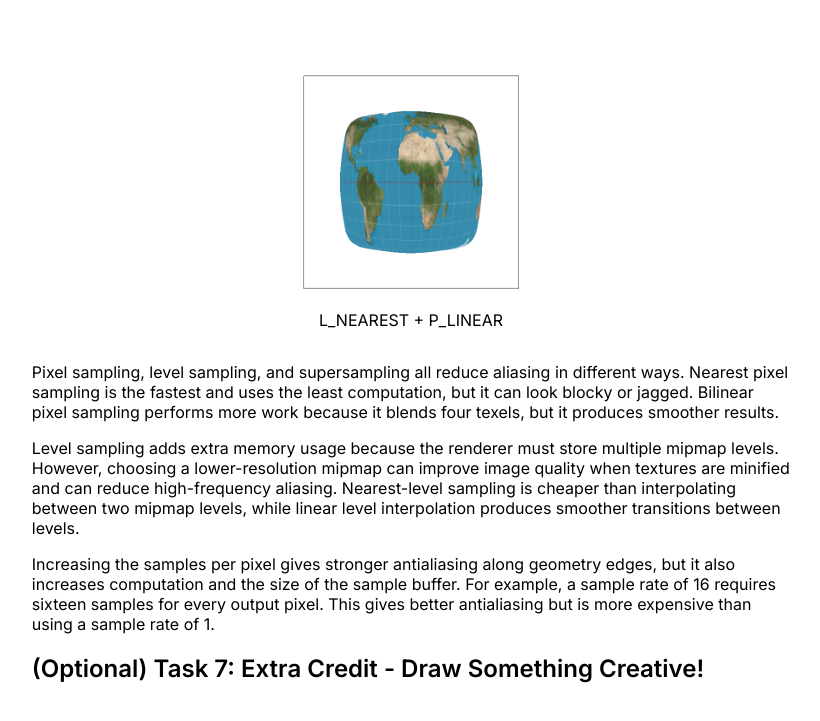
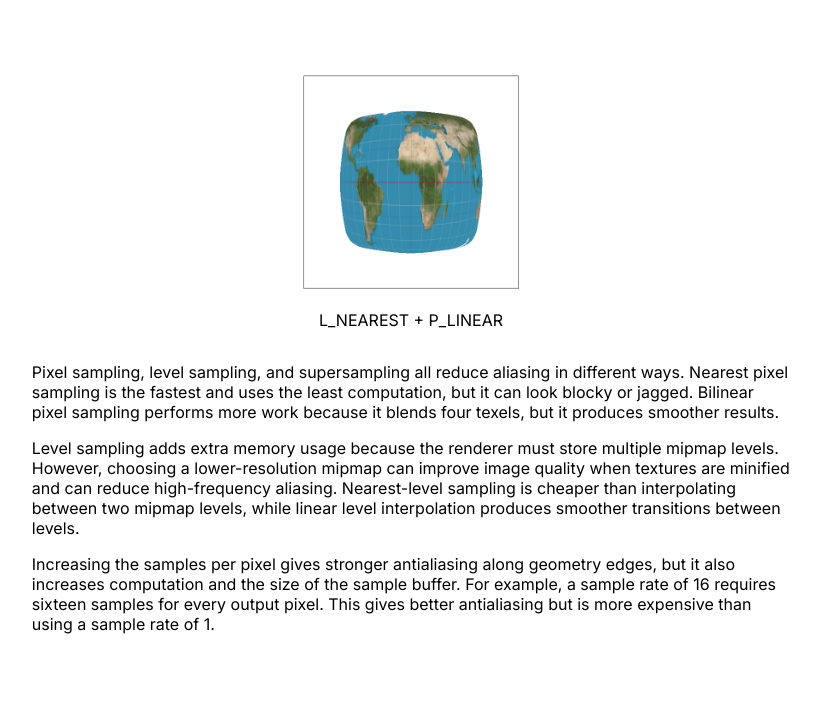
Before and after one commit to cal-cs184-student/hw1-diego-vargas-writeup, a plain HTML site: page index.html in a window 1280 px wide. Shown: the part 5765-6486 px from the top of the page, without its empty margins (229-1049 px from the left). Drawn offline with nearby package versions, Linux system fonts and the light colour scheme; some packages are replaced by stand-ins of ours.

Commit message:
Remove optional task 7 from index.html
Removed optional task for extra credit from the HTML.

```diff
--- a/index.html
+++ b/index.html
@@ -302,7 +302,6 @@ For example, a sample rate of 16 requires sixteen samples for every output
 pixel. This gives better antialiasing but is more expensive than using a sample
 rate of 1.
 </p>
-		<h2>(Optional) Task 7: Extra Credit - Draw Something Creative!</h2>
 
 		</div>
 	</body>
```
